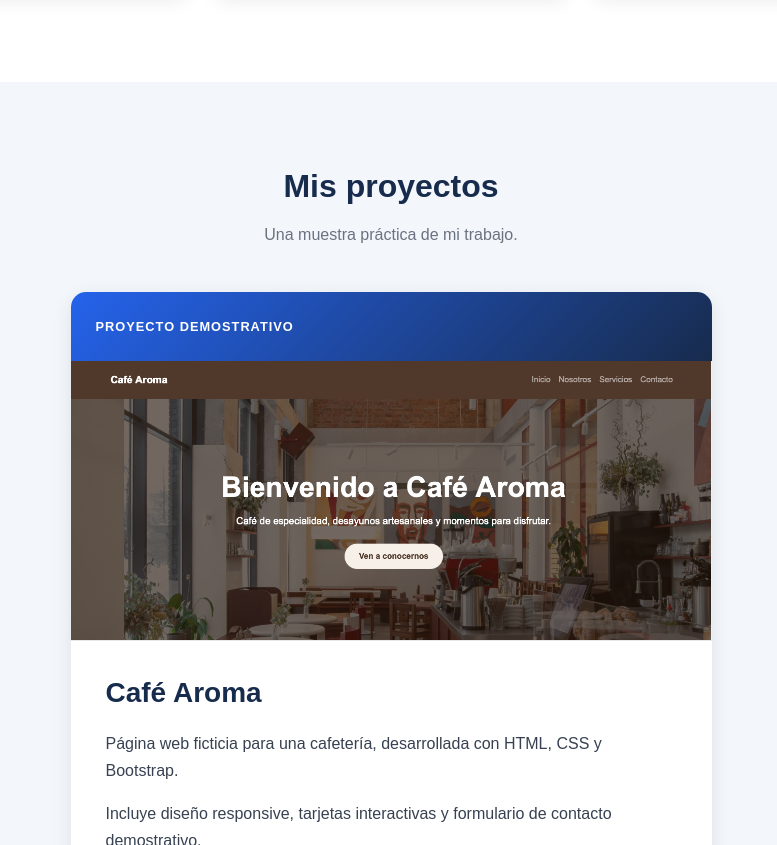
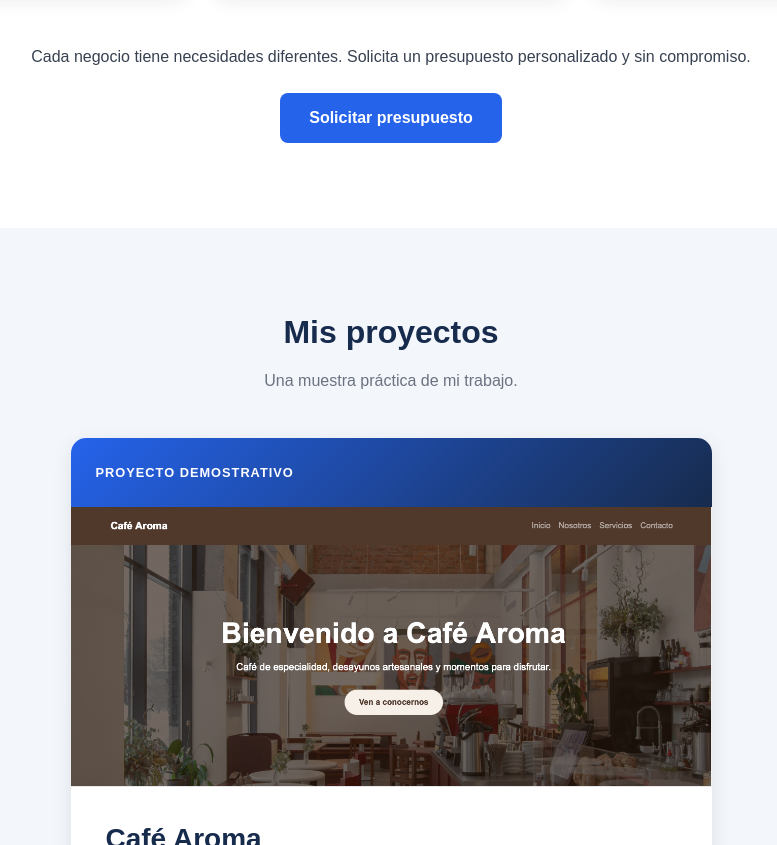
Before and after one commit to amg0190/servicios-web-freelance, a plain HTML site: page index.html in a window 1280 px wide. Shown: the part 1119-1964 px from the top of the page, without its empty margins (249-1026 px from the left). Drawn offline with nearby package versions, Linux system fonts and the light colour scheme.

Commit message:
Add presupuesto personalizado
Added a button for requesting a personalized quote.

```diff
--- a/index.html
+++ b/index.html
@@ -158,6 +158,23 @@
                 </div>
 
             </div>
+
+<!-- Botón para solicitar presupuesto -->
+<div class="text-center mt-5">
+    <p class="mb-4">
+        Cada negocio tiene necesidades diferentes.
+        Solicita un presupuesto personalizado
+        y sin compromiso.
+    </p>
+
+    <a
+        href="#contacto"
+        class="btn btn-principal"
+    >
+        Solicitar presupuesto
+    </a>
+</div>
+
         </div>
     </section>
 
```
